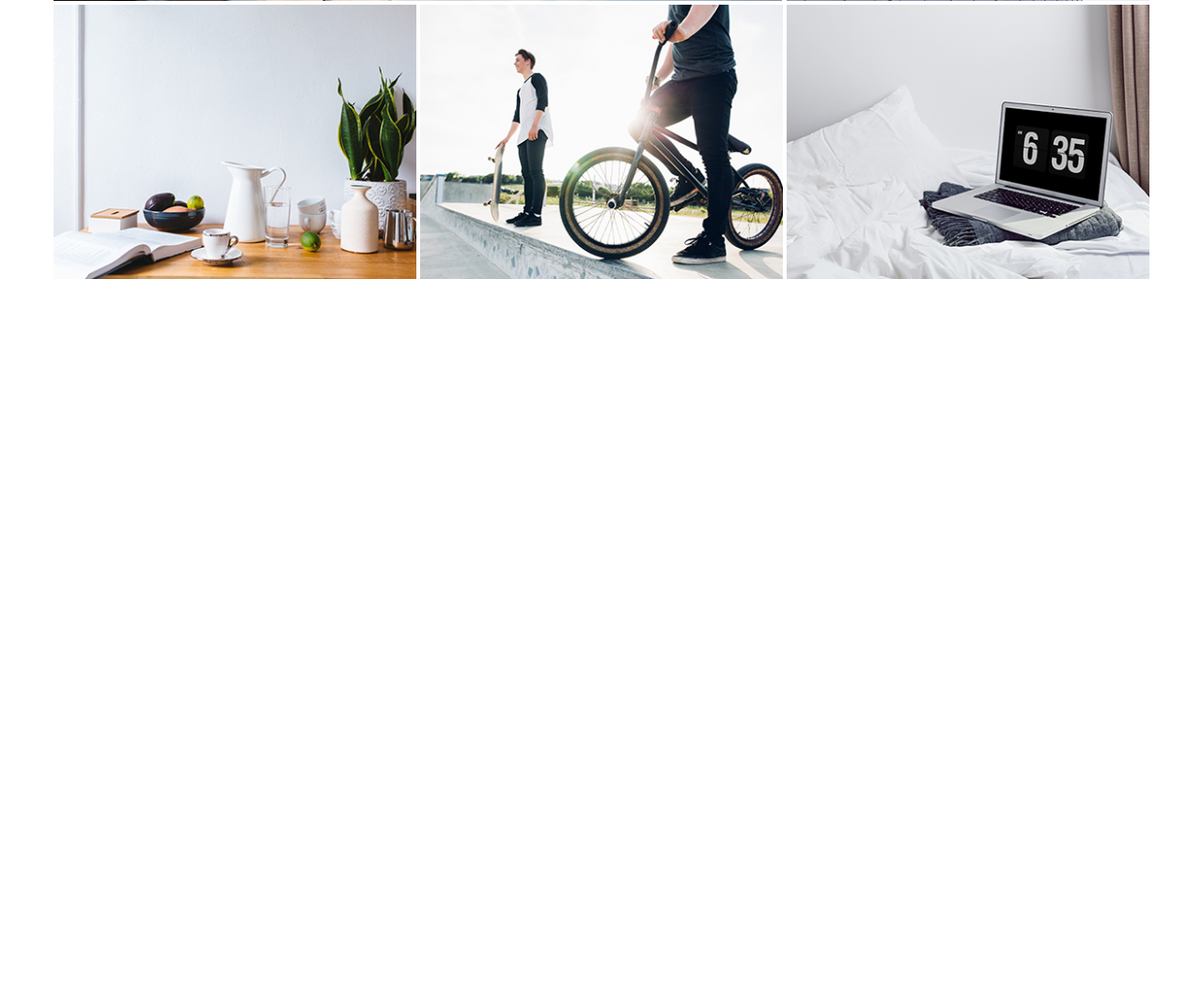
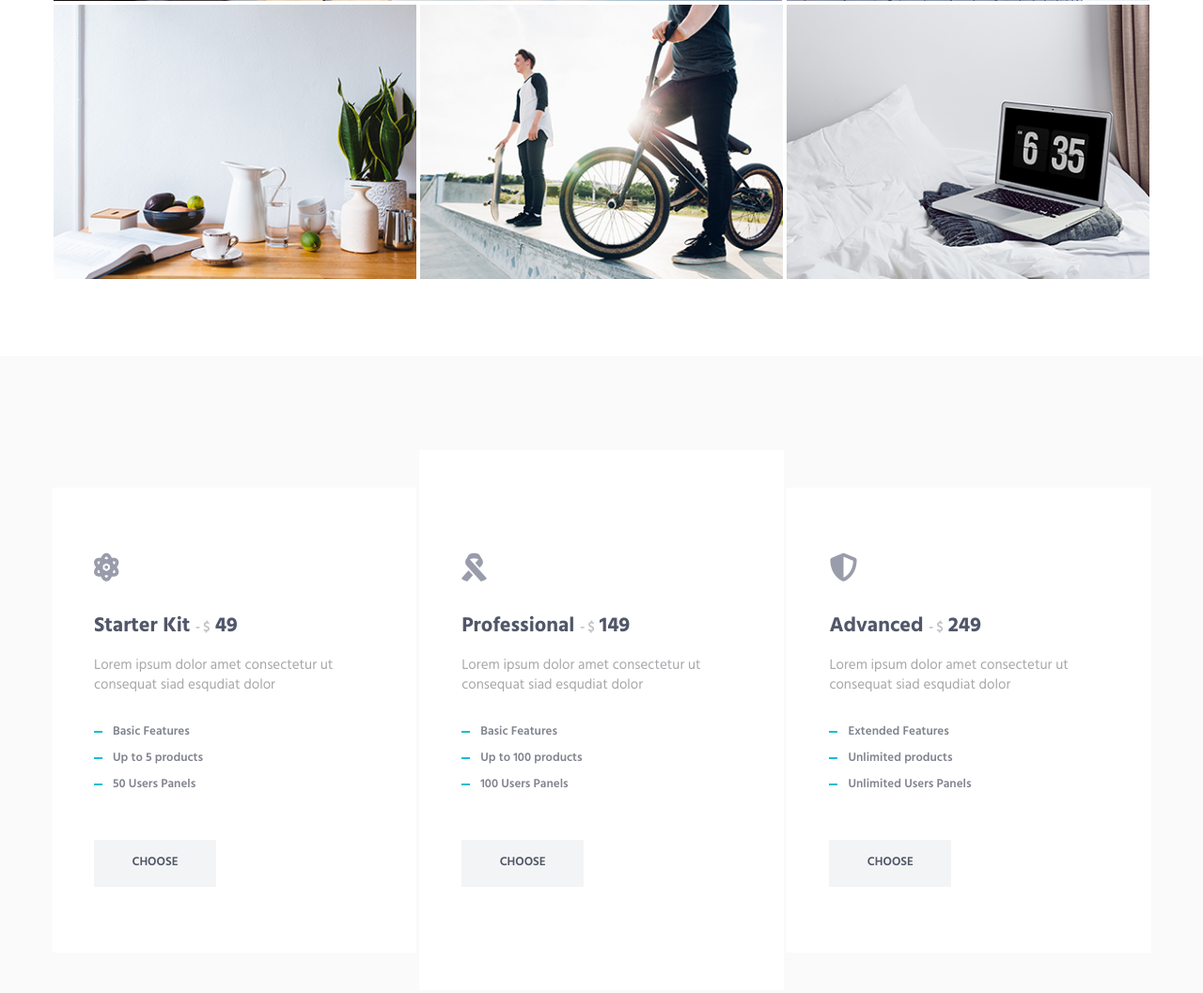
Before and after one commit to frontend90/air, a plain HTML site: page index.html in a window 1280 px wide. Shown: the part 3541-4598 px from the top of the page at 94% size. Before the commit the page ends 3920 px from the top, so only its background shows below. Drawn offline with nearby package versions, Linux system fonts and the light colour scheme.

Commit message:
верстка

```diff
--- a/index.html
+++ b/index.html
@@ -280,6 +280,72 @@
       <!-- /.container -->
     </section>
     <!-- /.work -->
+    <section class="pricing" id="pricing">
+      <div class="container">
+        <div class="pricing-wrap">
+          <div class="card">
+            <div class="icon">
+              <i class="fas fa-atom"></i>
+            </div>
+            <!-- /.icon -->
+            <div class="content">
+              <h5>Starter Kit <span>- $</span> 49</h5>
+              <p>Lorem ipsum dolor amet consectetur ut consequat siad esqudiat dolor</p>
+              <div class="offer">
+                <p>Basic Features</p>
+                <p>Up to 5 products</p>
+                <p>50 Users Panels</p>
+              </div>
+              <!-- /.offer -->
+              <a href="#">choose</a>
+            </div>
+            <!-- /.content -->
+          </div>
+          <!-- /.card -->
+          <div class="card active-card">
+            <div class="icon">
+              <i class="fas fa-ribbon"></i>
+            </div>
+            <!-- /.icon -->
+            <div class="content">
+              <h5>Professional <span>- $</span> 149</h5>
+              <p>Lorem ipsum dolor amet consectetur ut consequat siad esqudiat dolor</p>
+              <div class="offer">
+                <p>Basic Features</p>
+                <p>Up to 100 products</p>
+                <p>100 Users Panels</p>
+              </div>
+              <!-- /.offer -->
+              <a href="#">choose</a>
+            </div>
+            <!-- /.content -->
+          </div>
+          <!-- /.card -->
+          <div class="card">
+            <div class="icon">
+              <i class="fas fa-shield-alt"></i>
+            </div>
+            <!-- /.icon -->
+            <div class="content">
+              <h5>Advanced <span>- $</span> 249</h5>
+              <p>Lorem ipsum dolor amet consectetur ut consequat siad esqudiat dolor</p>
+              <div class="offer">
+                <p>Extended Features</p>
+                <p>Unlimited products</p>
+                <p>Unlimited Users Panels</p>
+              </div>
+              <!-- /.offer -->
+              <a href="#">choose</a>
+            </div>
+            <!-- /.content -->
+          </div>
+          <!-- /.card -->
+        </div>
+        <!-- /.pricing-wrap -->
+      </div>
+      <!-- /.container -->
+    </section>
+    <!-- /.pricing -->
   </main>
 
 
--- a/sass/blocks/_adaptive.sass
+++ b/sass/blocks/_adaptive.sass
@@ -91,6 +91,14 @@
       & .block
         margin: auto
         width: 100%
+  .pricing
+    & .pricing-wrap
+      flex-direction: column
+      & .card
+        margin: auto
+        width: 100%
+      & .active-card
+        margin: 10px 0
 @media screen and ( max-width: 750px )
   .products
     & .title
--- /dev/null
+++ b/sass/blocks/_pricing.sass
@@ -0,0 +1,68 @@
+.pricing
+  background: #fafafa
+  padding: 100px 0
+  & .pricing-wrap
+    display: flex
+    justify-content: space-between
+    align-items: center
+    & .card
+      background: #ffffff
+      width: calc(33.3% - 2px)
+      padding: 70px 45px
+      & .icon
+        & .fas
+          +solid
+          font-size: 30px
+          color: #999caa
+      & .content
+        margin-top: 30px
+        & h5
+          font-size: 22px
+          +bold
+          color: #515769
+          line-height: 1.4
+          margin-bottom: 15px
+          & span
+            +reg
+            font-size: 14px
+            color: #bfc1c7
+        & p
+          font-size: 15px
+          color: #a6a7aa
+          line-height: 1.4
+        & .offer
+          margin-top: 30px
+          & p
+            position: relative
+            font-size: 13px
+            color: #81848f
+            margin-bottom: 10px
+            +semi
+            padding-left: 20px
+            line-height: 1.4
+            &::before
+              content: ''
+              position: absolute
+              top: 50%
+              left: 0
+              transform: translateY(-50%)
+              width: 9px
+              height: 2px
+              background: #17bed2
+        & a
+          margin-top: 40px
+          display: inline-flex
+          text-transform: uppercase
+          font-size: 13px
+          +semi
+          color: #515769
+          background: #f3f4f5
+          width: 130px
+          height: 50px
+          align-items: center
+          justify-content: center
+          &:hover
+            background: #17bed2
+            color: #ffffff
+    & .active-card
+      padding: 110px 45px
--- a/sass/style.sass
+++ b/sass/style.sass
@@ -6,4 +6,5 @@
 @import 'blocks/promo'
 @import 'blocks/work'
 @import 'blocks/fancybox-block'
+@import 'blocks/pricing'
 @import 'blocks/adaptive'
```
Also changed, not shown: css/style.css, 1 other file.
